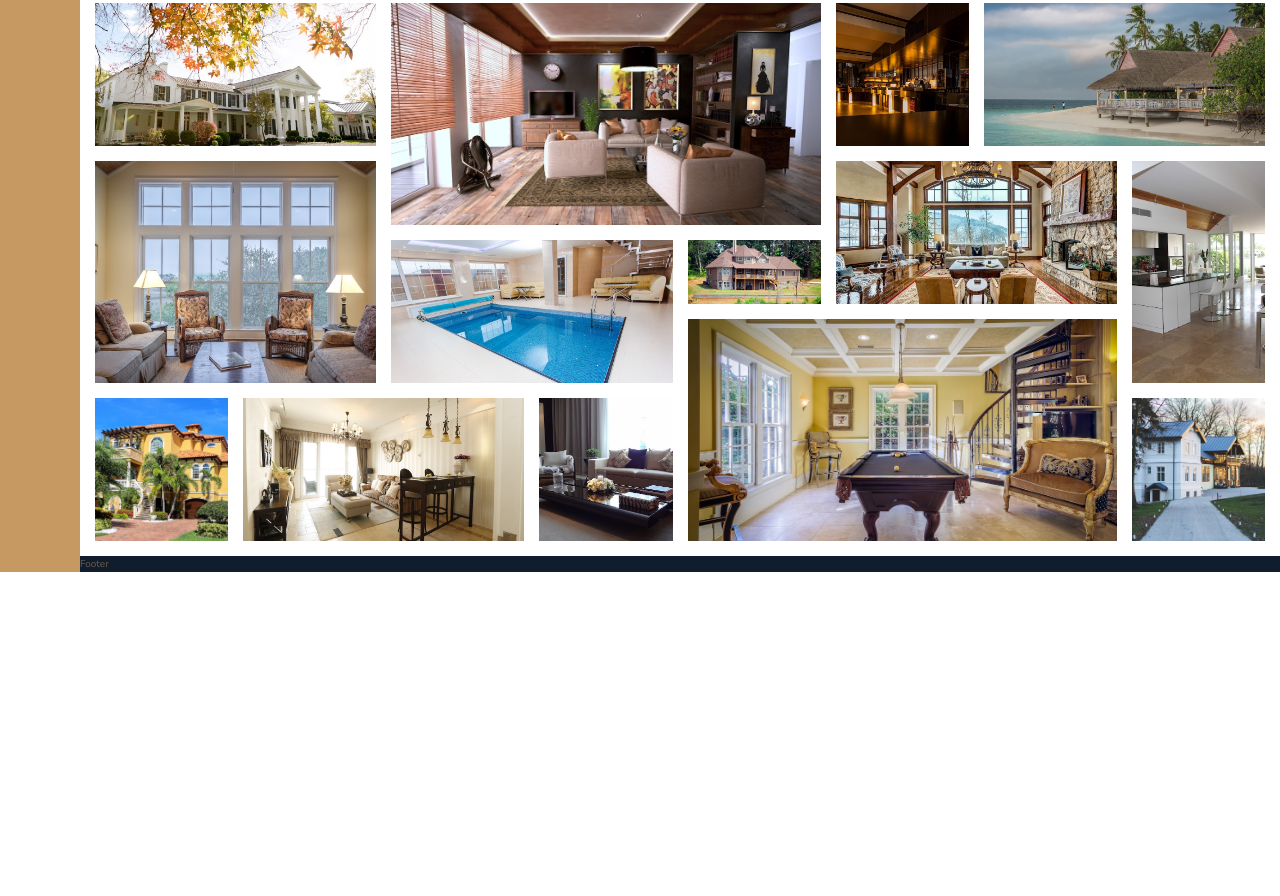
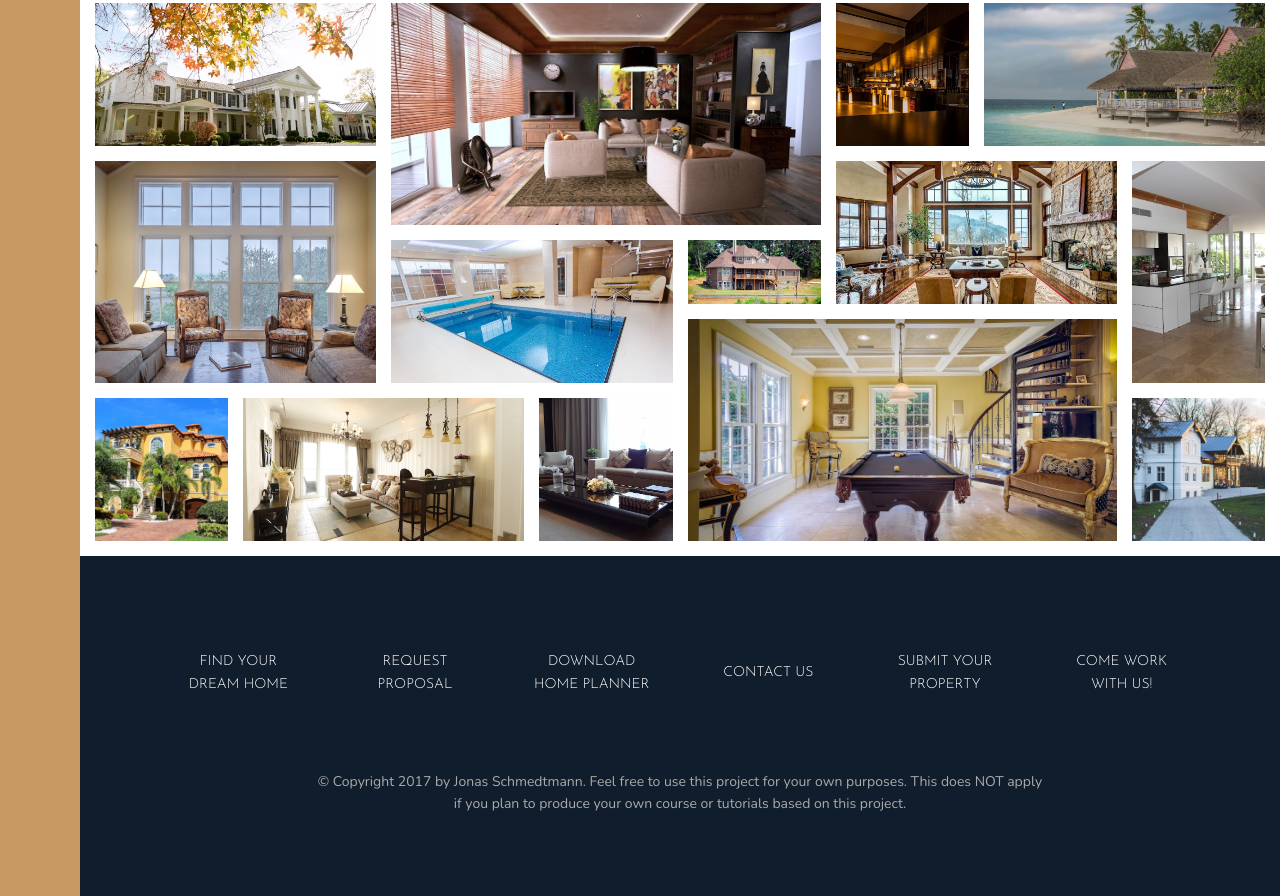
Before and after one commit to IngaGd/Nexter, a website: page index.html in a window 1280 px wide. Shown: the part 3074-3970 px from the top of the page. Before the commit the page ends 3646 px from the top, so only its background shows below. Drawn offline with nearby package versions, Linux system fonts and the light colour scheme.

Commit message:
Footer section

```diff
--- a/index.html
+++ b/index.html
@@ -296,7 +296,17 @@
         <figure class="gallery__item gallery__item--14"><img src="img/gal-14.jpeg" alt="Gallery image 14" class="gallery__img"></figure>
     </section>
     <footer class="footer">
-        Footer
+        <nav class="nav">
+            <li class="nav__item"><a href="#" class="nav__link">Find your dream home</a></li>
+            <li class="nav__item"><a href="#" class="nav__link">Request proposal</a></li>
+            <li class="nav__item"><a href="#" class="nav__link">Download home planner</a></li>
+            <li class="nav__item"><a href="#" class="nav__link">Contact us</a></li>
+            <li class="nav__item"><a href="#" class="nav__link">Submit your property</a></li>
+            <li class="nav__item"><a href="#" class="nav__link">Come work with us!</a></li>
+        </nav>
+        <p class="copyright">
+            &copy; Copyright 2017 by Jonas Schmedtmann. Feel free to use this project for your own purposes. This does NOT apply if you plan to produce your own course or tutorials based on this project.
+        </p>
     </footer>
 </body>
 
--- a/sass/_footer.scss
+++ b/sass/_footer.scss
@@ -1,4 +1,40 @@
 .footer {
     background-color: $color-secondary;
     grid-column: full-start / full-end;
+
+    padding: 8rem;
 }
+.nav {
+    list-style: none;
+    display: grid;
+    grid-template-columns: repeat(auto-fit, minmax(15rem, 1fr));
+    gap: 2rem;
+    align-items: center;
+
+    &__link:link,
+    &__link:visited {
+        font-size: 1.4rem;
+        color: #fff;
+        text-decoration: none;
+        font-family: $font-display;
+        text-transform: uppercase;
+        text-align: center;
+        padding: 1.5rem;
+        display: block;
+        transition: all 0.2s;
+    }
+    &__link:hover,
+    &__link:active {
+        background-color: rgba(#fff, 0.05);
+        transform: translateY(-3px);
+    }
+}
+.copyright {
+    font-size: 1.4rem;
+    color: $color-grey-light-2;
+    margin-top: 6rem;
+    margin-left: auto;
+    margin-right: auto;
+    text-align: center;
+    width: 70%;
+}
```
Also changed, not shown: css/main.css, 1 other file.
